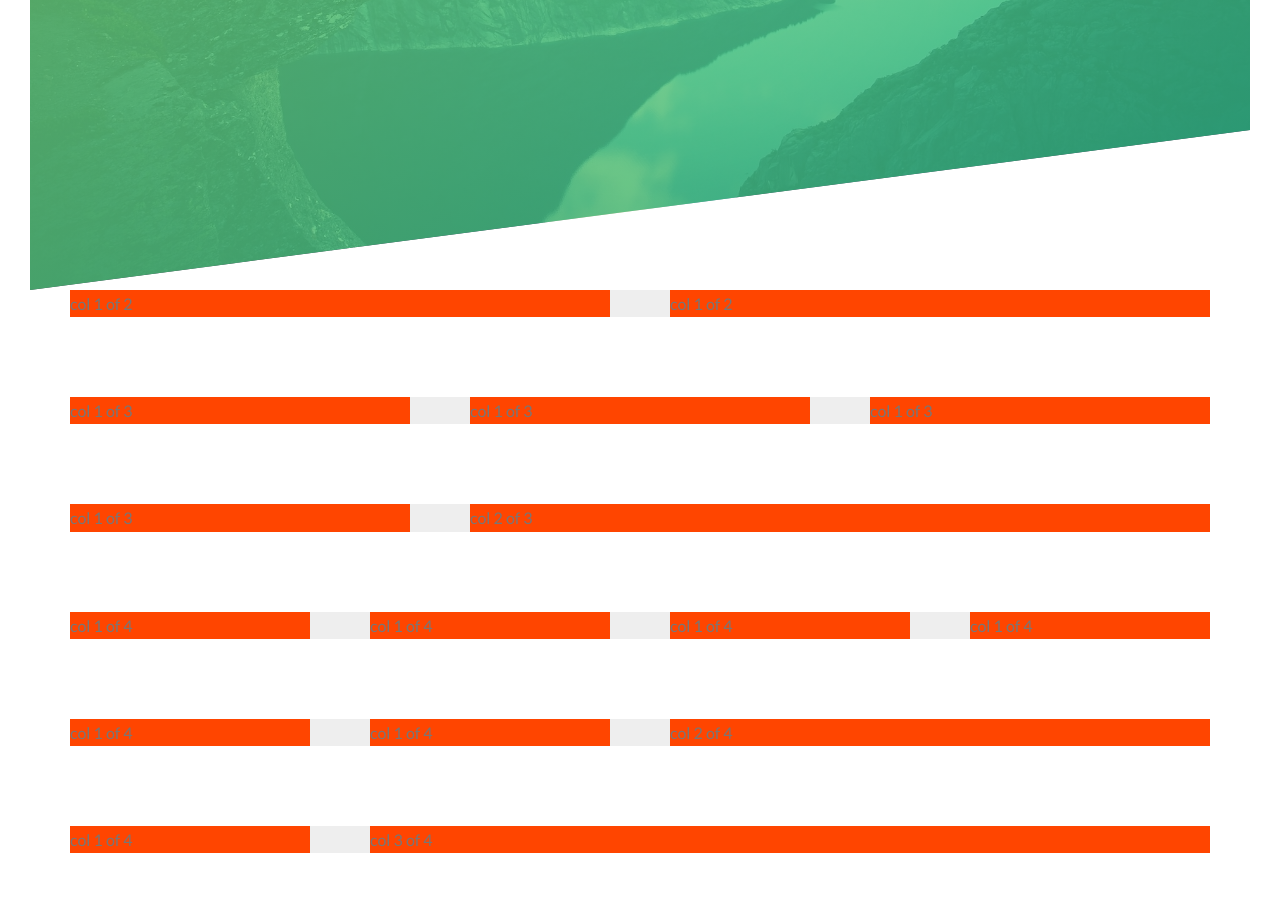
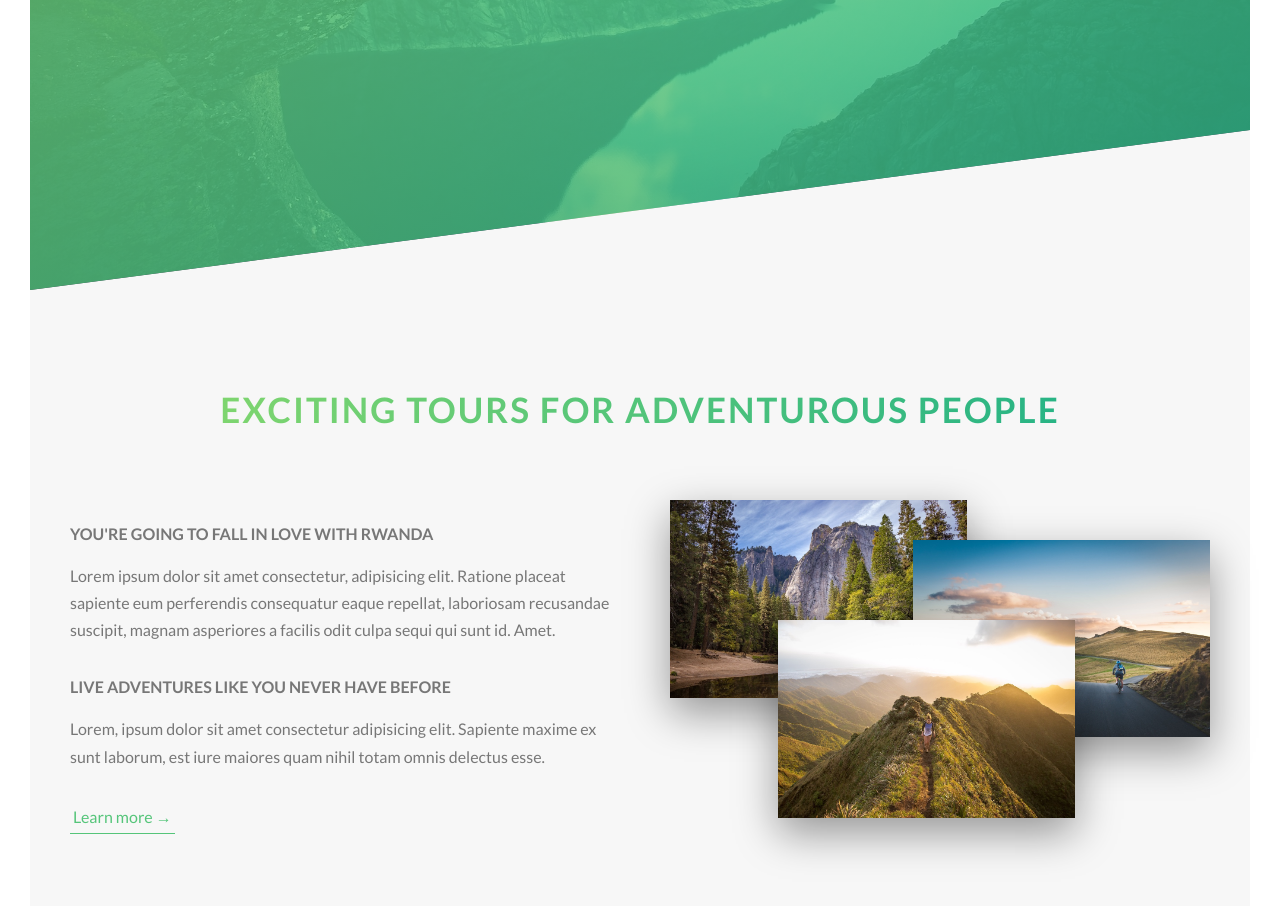
Before and after one commit to itangishaka1/beautiful_rwanda, a React (Create React App) app: page / in a window 1280 px wide. Shown: the part 500-1406 px from the top of the page. Before the commit the page ends 1383 px from the top, so only its background shows below. Built offline with nearby package versions, Linux system fonts and the light colour scheme.

Commit message:
Add building the about section

```diff
--- a/src/App.js
+++ b/src/App.js
@@ -1,11 +1,15 @@
 import Header from "./components/Header/Header";
-import GridTest from './components/Grid-test/GridTest'
+// import GridTest from './components/Grid-test/GridTest'
+import About from "./components/About/About";
 
 function App() {
   return (
     <>
       <Header />
-      <GridTest />
+      {/* <GridTest /> */}
+      <main>
+        <About />
+      </main>
     </>
   );
 }
--- /dev/null
+++ b/src/components/About/About.jsx
@@ -0,0 +1,50 @@
+import "./About.scss";
+import "../Grid-test/Grid_test.scss";
+import Photo1 from '../../img/nat-1-large.jpg'
+import Photo2 from '../../img/nat-2-large.jpg'
+import Photo3 from '../../img/nat-3-large.jpg'
+
+const About = () => {
+  return (
+    <section className="about">
+      <div className="u-center-text u-margin-bottom-big">
+        <h2 className="about__heading">
+          Exciting tours for adventurous people
+        </h2>
+      </div>
+      <div className="row">
+        <div className="col-1-of-2">
+          <h3 className="about__subheading u-margin-bottom-small">
+            You're going to fall in love with Rwanda
+          </h3>
+          <p className="about__paragraph">
+            Lorem ipsum dolor sit amet consectetur, adipisicing elit. Ratione
+            placeat sapiente eum perferendis consequatur eaque repellat,
+            laboriosam recusandae suscipit, magnam asperiores a facilis odit
+            culpa sequi qui sunt id. Amet.
+          </p>
+          <h3 className="about__subheading u-margin-bottom-small">
+            Live adventures like you never have before
+          </h3>
+          <p className="about__paragraph">
+            Lorem, ipsum dolor sit amet consectetur adipisicing elit. Sapiente
+            maxime ex sunt laborum, est iure maiores quam nihil totam omnis
+            delectus esse.
+          </p>
+          <a href="#about" className="about__btn-text" id="about">
+            Learn more &rarr;
+          </a>
+        </div>
+        <div className="col-1-of-2">
+          <div className="composition">
+            <img src={Photo1} alt="Nyungwe forest" className="composition__photo composition__photo--p1" />
+            <img src={Photo2} alt="National akagera park" className="composition__photo composition__photo--p2" />
+            <img src={Photo3} alt="Kinigi gorillas park" className="composition__photo composition__photo--p3" />
+          </div>
+        </div>
+      </div>
+    </section>
+  );
+};
+
+export default About;
--- /dev/null
+++ b/src/components/About/About.scss
@@ -0,0 +1,110 @@
+@use '../../partials/variables' as *;
+@use '../../partials/utilities' as *;
+
+
+.about {
+    background-color: $color-grey-light-1;
+    padding: 25rem 0;
+    margin-top: -20vh;
+
+    &__heading {
+        font-size: 3.5rem;
+        text-transform: uppercase;
+        font-weight: 700;
+        display: inline-block;
+        background-image: linear-gradient(to right, $color-primary-light, $color-primary-dark);
+        -webkit-background-clip: text;
+        background-clip: text;
+        color: transparent;
+        letter-spacing: .2rem;
+        transition: all .2s ease;
+
+        &:hover {
+            transform: skewY(2deg) skewX(15deg) scale(1.1);
+            text-shadow: .5rem 1rem 2rem rgba($color-black, .2);
+        }
+    }
+
+    &__subheading {
+        font-size: $default-font-size;
+        font-weight: 700;
+        text-transform: uppercase;
+    }
+
+    &__paragraph {
+        font-size: $default-font-size;
+
+        &:not(:last-child) {
+            margin-bottom: 3rem;
+        }
+    }
+
+    &__btn-text {
+        &:link,
+        &:visited {
+            font-size: $default-font-size;
+            color: $color-primary;
+            display: inline-block;
+            text-decoration: none;
+            border-bottom:  1px solid $color-primary;
+            padding: .3rem;
+            transition: all .2s;
+        }
+
+        &:hover {
+            background-color: $color-primary;
+            color: $color-white;
+            box-shadow: 0 1rem 2rem rgba($color-black, .15);
+            transform: translateY(-2px);
+        }
+        &:active {
+            box-shadow: 0 .5rem 1rem rgba($color-black, .15);
+            transform: translateY(0);
+        }
+    }
+
+    .composition {
+        position: relative;
+
+        &__photo {
+            width: 55%;
+            box-shadow: 0 1.5rem 4rem rgba($color-black, .4);
+            // border-radius: 2px;
+            position: absolute;
+            z-index: 1;
+            transition: all .2s;
+            outline-offset: 2rem;  // this is (2) and it goes with (1)
+
+            &:hover {
+                outline: 1.5rem solid $color-primary; // this is (1)
+                transform: scale(1.05) translateY(-.5rem);
+                box-shadow: 0 2.5rem 4rem rgba($color-black, .5);
+                z-index: 3;
+
+            }
+
+            &--p1 {
+                left: 0;
+                top: -2rem;
+            }
+            &--p2 {
+                right: 0;
+                top: 2rem;
+            }
+            &--p3 {
+                left: 20%;
+                top: 10rem;
+            }
+
+        }
+
+        // Make other photos smaller on hover
+        // &:hover &__photo:not(:hover){
+        //     transform: scale(.9);
+        // }
+    }
+
+    .composition:hover .composition__photo:not(:hover){
+        transform: scale(.9);
+    }
+}
--- a/src/components/Grid-test/Grid_test.scss
+++ b/src/components/Grid-test/Grid_test.scss
@@ -3,7 +3,7 @@
 
 .row {
   max-width: $grid-width;
-  background-color: #eee;
+  // background-color: #eee;
   margin: 0 auto;
 
   // select everything but not the last child
@@ -16,7 +16,7 @@
   // select all class that starts with col-
   // ^ start with, * all that contain , $ end with
   [class^="col-"] {
-    background-color: orangered;
+    // background-color: orangered;
     float: left;
 
     &:not(:last-child) {
--- /dev/null
+++ b/src/partials/_utilities.scss
@@ -0,0 +1,6 @@
+
+.u-center-text { text-align: center;}
+
+.u-margin-bottom-big { margin-bottom: 8rem;}
+
+.u-margin-bottom-small { margin-bottom: 1.5rem;}
--- a/src/partials/_variables.scss
+++ b/src/partials/_variables.scss
@@ -3,9 +3,13 @@ $color-primary: #55c57a;
 $color-primary-light: #7ed56f;
 $color-primary-dark: #28b485;
 
+$color-grey-light-1: #f7f7f7;
 $color-grey-dark: #777;
 $color-white: #fff;
 $color-black: #000 ;
+
+//  FONT
+$default-font-size: 1.6rem;
 
 // GRID
 $grid-width: 114rem;
```
